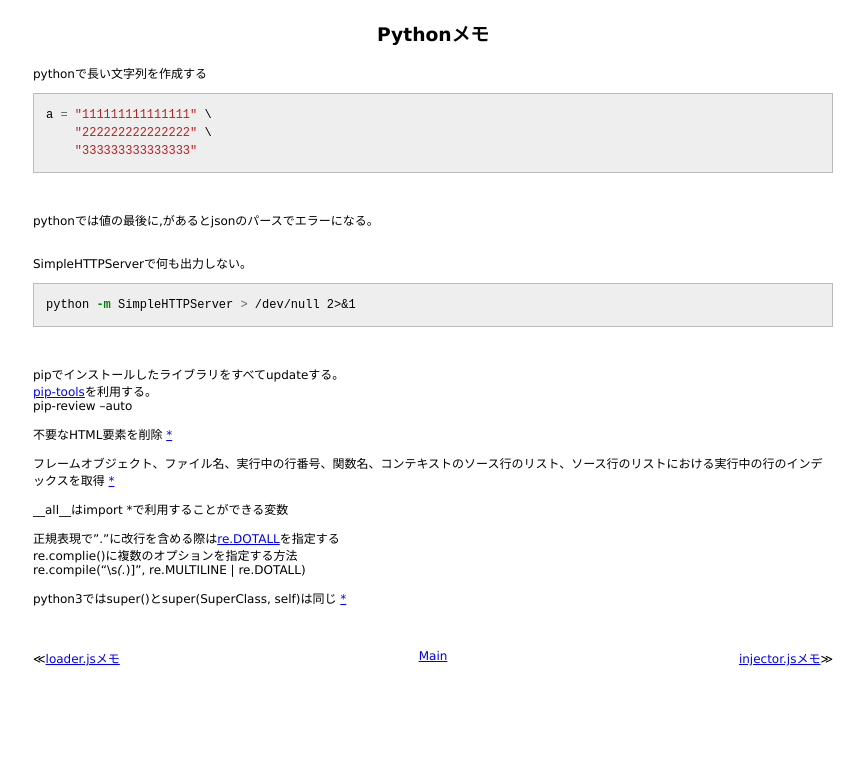
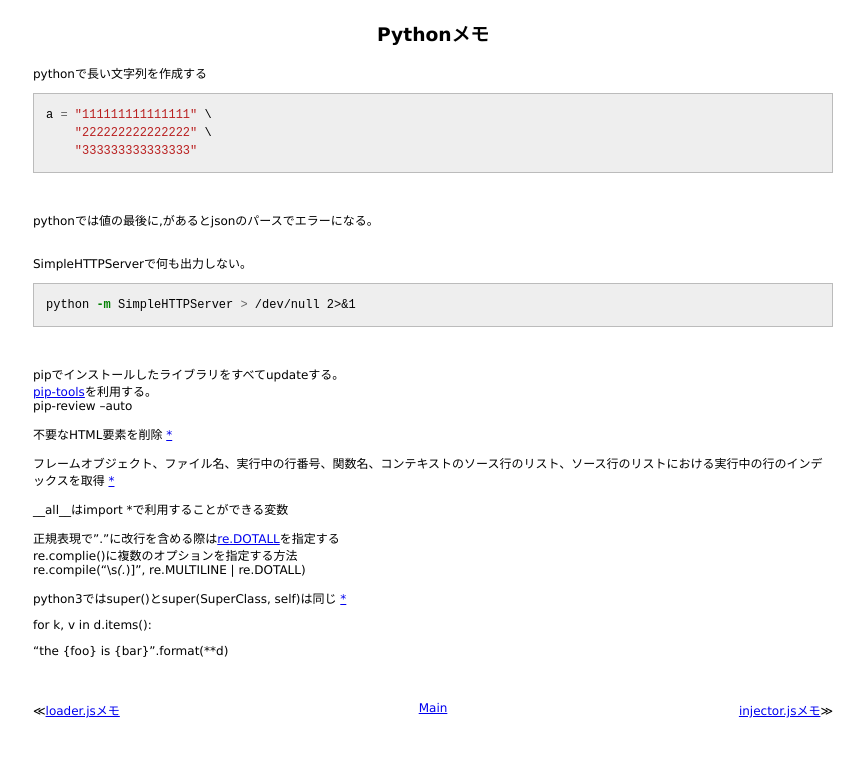
Before and after one commit to 38elements/38elements.github.com, a Jekyll site: the page built from _posts/2014-7-2-python.md, in a window 1280 px wide. Shown: the top 757 px of the page, without its empty margins (207-1071 px from the left). Built offline with Jekyll 4.4.1, drawn with Linux system fonts in a browser that asks for light colours; Markdown is read by kramdown in place of the engine named in the settings.

Commit message:
Update 2014-7-2-python.md

```diff
--- a/_posts/2014-7-2-python.md
+++ b/_posts/2014-7-2-python.md
@@ -36,3 +36,7 @@ re.complie()に複数のオプションを指定する方法
 re.compile("\s*(.*)\]", re.MULTILINE | re.DOTALL)
 
 python3ではsuper()とsuper(SuperClass, self)は同じ [*](https://docs.python.org/3.4/library/functions.html#super)
+
+for k, v in d.items():
+
+"the {foo} is {bar}".format(**d)
```
